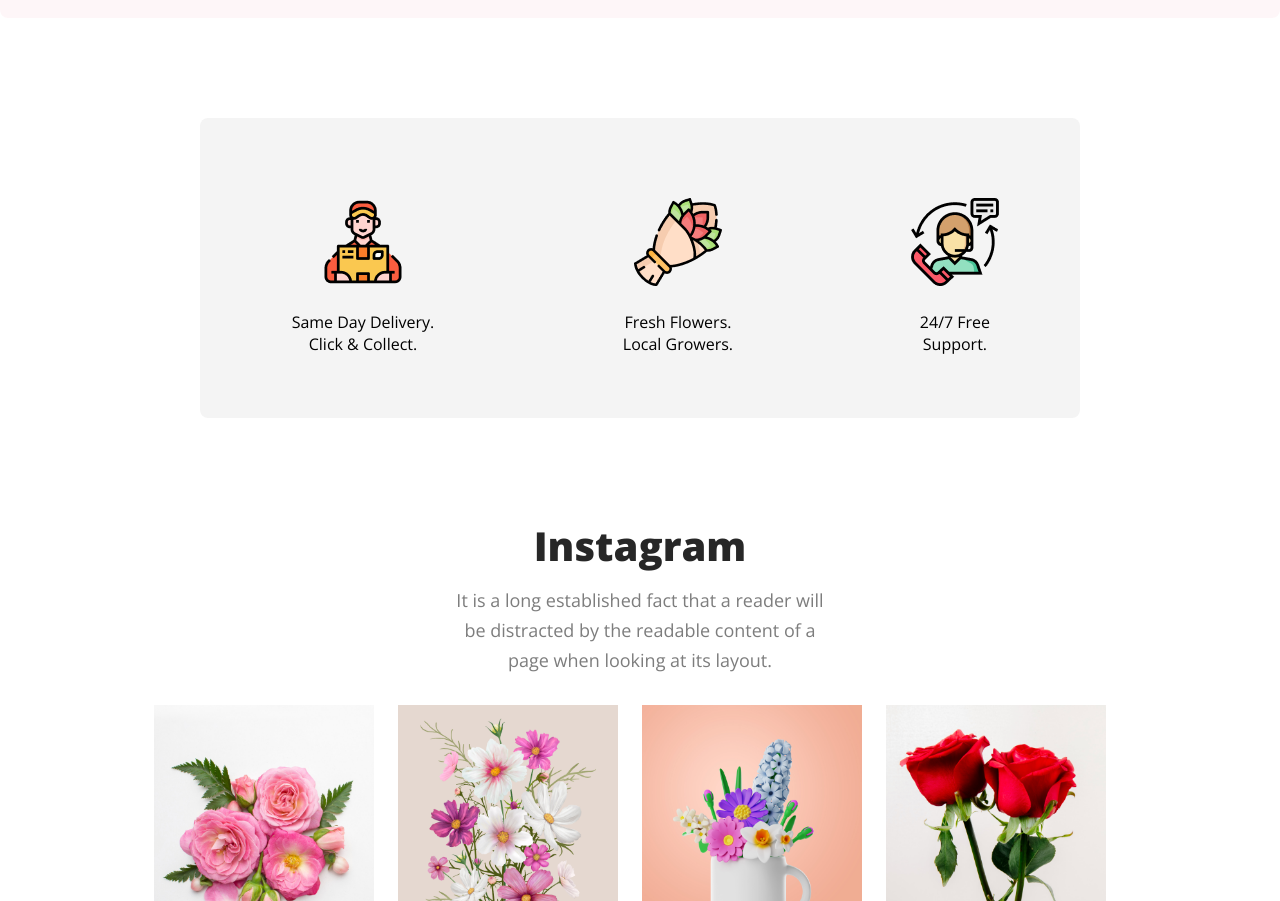
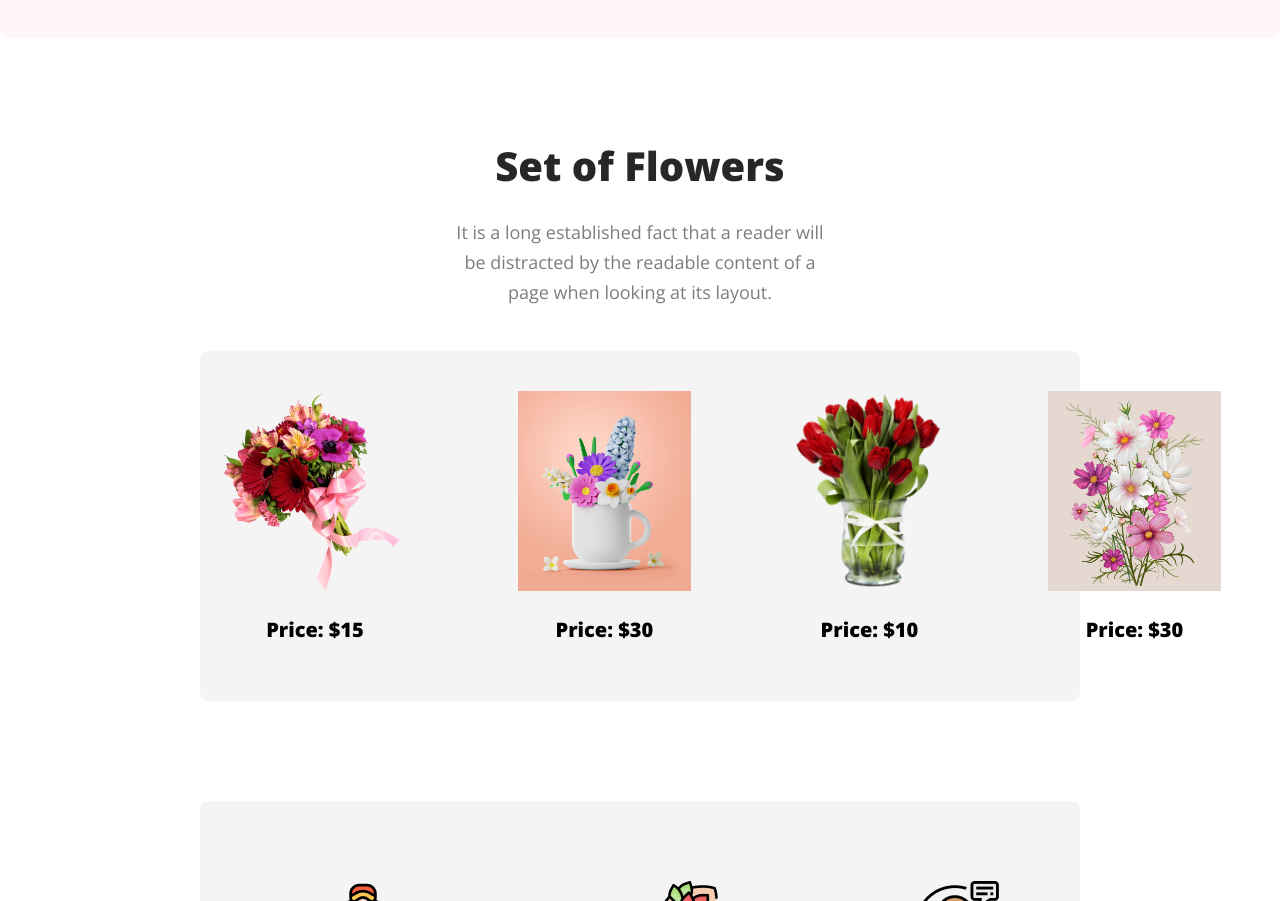
Before and after one commit to Shakib-Shajid/flower-shop-assignment, a plain HTML site: page index.html in a window 1280 px wide. Shown: the part 2300-3201 px from the top of the page. Drawn offline with nearby package versions, Linux system fonts and the light colour scheme.

Commit message:
price added

```diff
--- a/index.html
+++ b/index.html
@@ -29,7 +29,6 @@
     </header>
 
     <main>
-
         <section class="feature">
             <h1 class="feature-title">Our Featured Flowers</h1>
             <p class="feature-desc">It is a long established fact that a reader will be distracted by the readable
@@ -63,6 +62,36 @@
             <div>
                 <img class="offer-img" src="images/pngwing 8.png" alt="">
             </div>
+
+        </section>
+
+        <section>
+            <h3 class="feature-title">Set of Flowers </h1>
+                <p class="feature-desc">It is a long established fact that a reader will be distracted by the readable
+                    content of a page when
+                    looking at its layout.</p>
+
+                <div class="card card-price">
+                    <div class="card-body">
+                        <img src="images/pngwing 5.png" alt="" class="card-img">
+                        <p class="card-desc">Price: $15</p>
+                    </div>
+
+                    <div class="card-body">
+                        <img src="images/Rectangle 5.png" alt="" class="card-img">
+                        <p class="card-desc">Price: $30</p>
+                    </div>
+
+                    <div class="card-body">
+                        <img src="images/pngwing 8.png" alt="" class="card-img">
+                        <p class="card-desc">Price: $10</p>
+                    </div>
+
+                    <div class="card-body">
+                        <img src="images/Rectangle 4.png" alt="" class="card-img">
+                        <p class="card-desc">Price: $30</p>
+                    </div>
+                </div>
 
         </section>
 
--- a/style.css
+++ b/style.css
@@ -76,6 +76,8 @@ body {
     font-weight: 400;
     line-height: 30px;
     padding: 24px 450px;
+    margin-bottom: 20px;
+
 }
 
 .feature-img-body {
@@ -163,6 +165,36 @@ body {
     margin-bottom: 100px;
 
 }
+
+/* card-price */
+.card-price {
+    border-radius: 8px;
+    background: rgba(39, 39, 39, 0.05);
+    height: 350px;
+    text-align: center;
+    margin: 0 200px;
+    display: flex;
+}
+
+
+
+.card-body {
+    /* border: 2px solid red; */
+    padding: 40px 0 10px 15px;
+    margin-right: 10%;
+}
+
+.card-desc {
+    font-size: 20px;
+    margin-top: 20px;
+    font-weight: bold;
+}
+
+.card-img {
+    height: 200px;
+    width: auto;
+}
+
 
 /* service */
 
```
